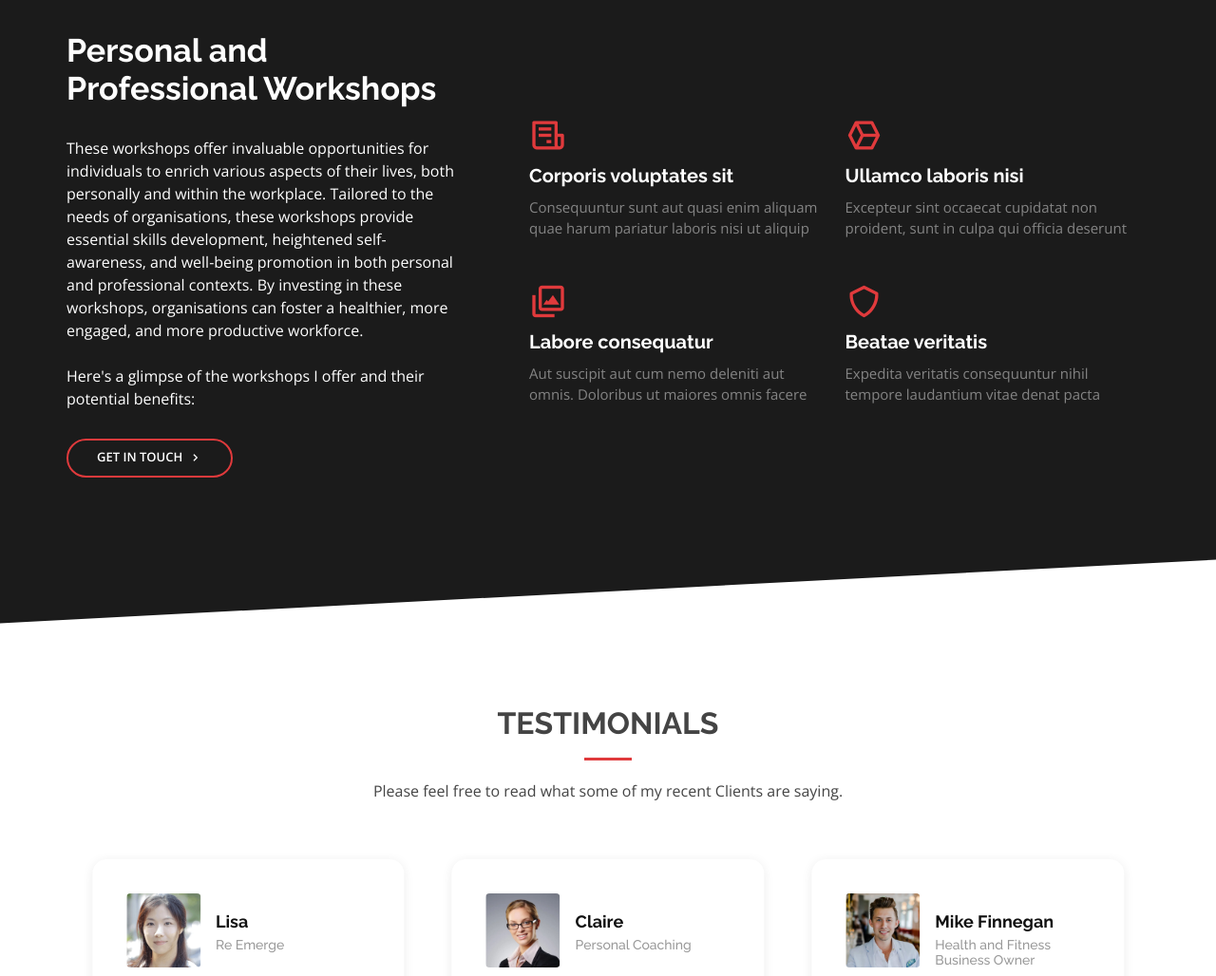
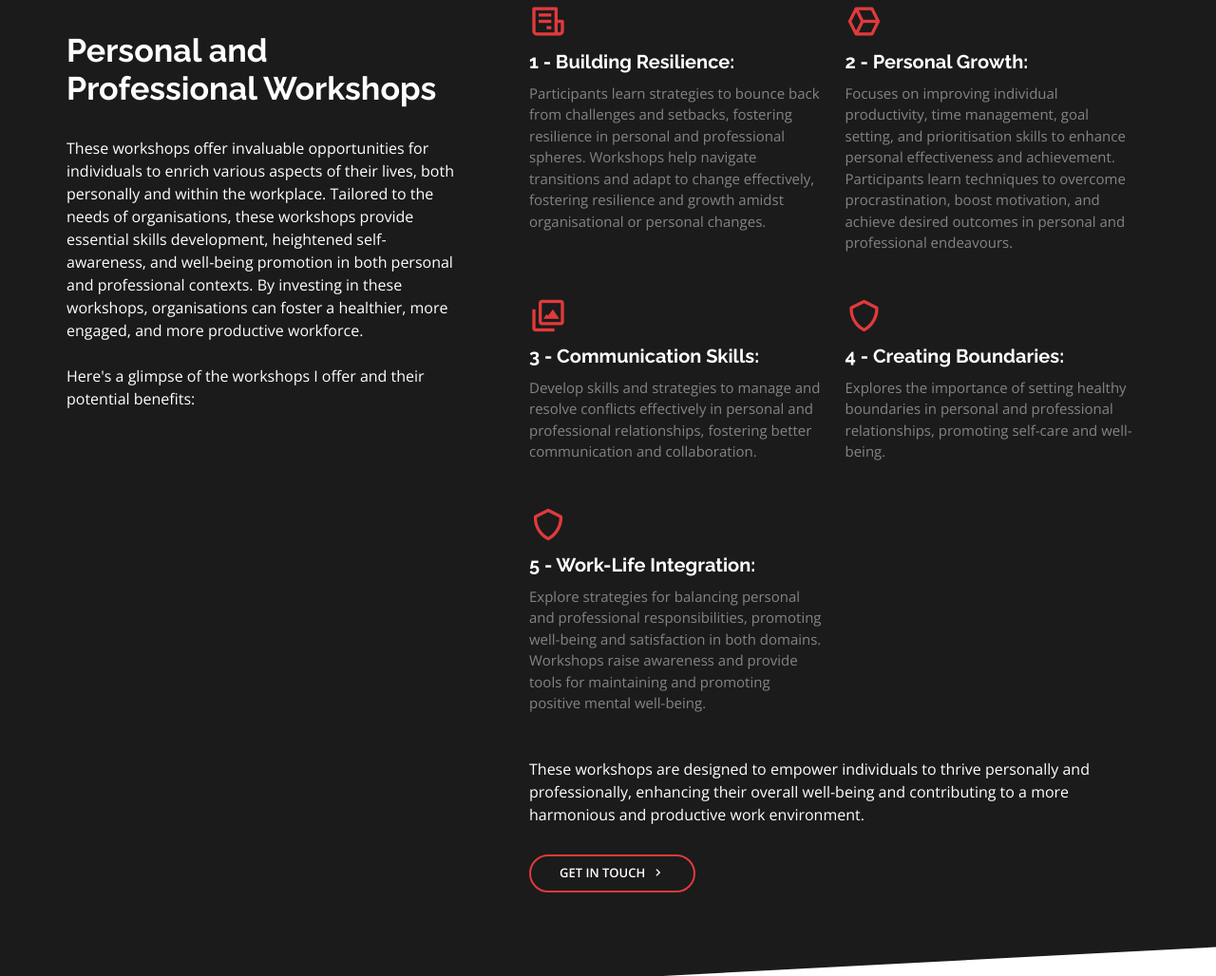
Before and after one commit to Jagger81/embracelifecoaching, a plain HTML site: page index.html in a window 1280 px wide. Shown: the part 3960-4988 px from the top of the page at 95% size. Drawn offline with nearby package versions, Linux system fonts and the light colour scheme.

Commit message:
Initial Draft

```diff
--- a/index.html
+++ b/index.html
@@ -443,7 +443,7 @@
                 Here's a glimpse of the workshops I offer and their potential benefits:
 
               </p>
-              <a href="#" class="about-btn"><span>Get In Touch</span> <i class="bx bx-chevron-right"></i></a>
+
             </div>
           </div>
           <div class="col-xl-7 d-flex align-items-stretch">
@@ -451,25 +451,38 @@
               <div class="row">
                 <div class="col-md-6 icon-box" data-aos="fade-up" data-aos-delay="100">
                   <i class="bx bx-receipt"></i>
-                  <h4>Corporis voluptates sit</h4>
-                  <p>Consequuntur sunt aut quasi enim aliquam quae harum pariatur laboris nisi ut aliquip</p>
+                  <h4>1 - Building Resilience:</h4>
+                  <p>Participants learn strategies to bounce back from challenges and setbacks, fostering resilience in personal and professional spheres. Workshops help navigate transitions and adapt to change effectively, fostering resilience and growth amidst organisational or personal changes.</p>
                 </div>
                 <div class="col-md-6 icon-box" data-aos="fade-up" data-aos-delay="200">
                   <i class="bx bx-cube-alt"></i>
-                  <h4>Ullamco laboris nisi</h4>
-                  <p>Excepteur sint occaecat cupidatat non proident, sunt in culpa qui officia deserunt</p>
+                  <h4>2 - Personal Growth: </h4>
+                  <p>Focuses on improving individual productivity, time management, goal setting, and prioritisation skills to enhance personal effectiveness and achievement. Participants learn techniques to overcome procrastination, boost motivation, and achieve desired outcomes in personal and professional endeavours.</p>
                 </div>
                 <div class="col-md-6 icon-box" data-aos="fade-up" data-aos-delay="300">
                   <i class="bx bx-images"></i>
-                  <h4>Labore consequatur</h4>
-                  <p>Aut suscipit aut cum nemo deleniti aut omnis. Doloribus ut maiores omnis facere</p>
+                  <h4>3 - Communication Skills: </h4>
+                  <p>Develop skills and strategies to manage and resolve conflicts effectively in personal and professional relationships, fostering better communication and collaboration.</p>
                 </div>
                 <div class="col-md-6 icon-box" data-aos="fade-up" data-aos-delay="400">
                   <i class="bx bx-shield"></i>
-                  <h4>Beatae veritatis</h4>
-                  <p>Expedita veritatis consequuntur nihil tempore laudantium vitae denat pacta</p>
+                  <h4>4 - Creating Boundaries: </h4>
+                  <p>Explores the importance of setting healthy boundaries in personal and professional relationships, promoting self-care and well-being.</p>
                 </div>
+                <div class="col-md-6 icon-box" data-aos="fade-up" data-aos-delay="400">
+                  <i class="bx bx-shield"></i>
+                  <h4>5 - Work-Life Integration: </h4>
+                  <p>Explore strategies for balancing personal and professional responsibilities, promoting well-being and satisfaction in both domains. Workshops raise awareness and provide tools for maintaining and promoting positive mental well-being.</p>
+                </div>
+
               </div>
+              <div class="content">
+                <p>
+                  These workshops are designed to empower individuals to thrive personally and professionally, enhancing their overall well-being and contributing to a more harmonious and productive work environment.
+                </p>
+                <a href="#" class="about-btn"><span>Get In Touch</span> <i class="bx bx-chevron-right"></i></a>
+              </div>
+
             </div><!-- End .content-->
           </div>
         </div>
```
